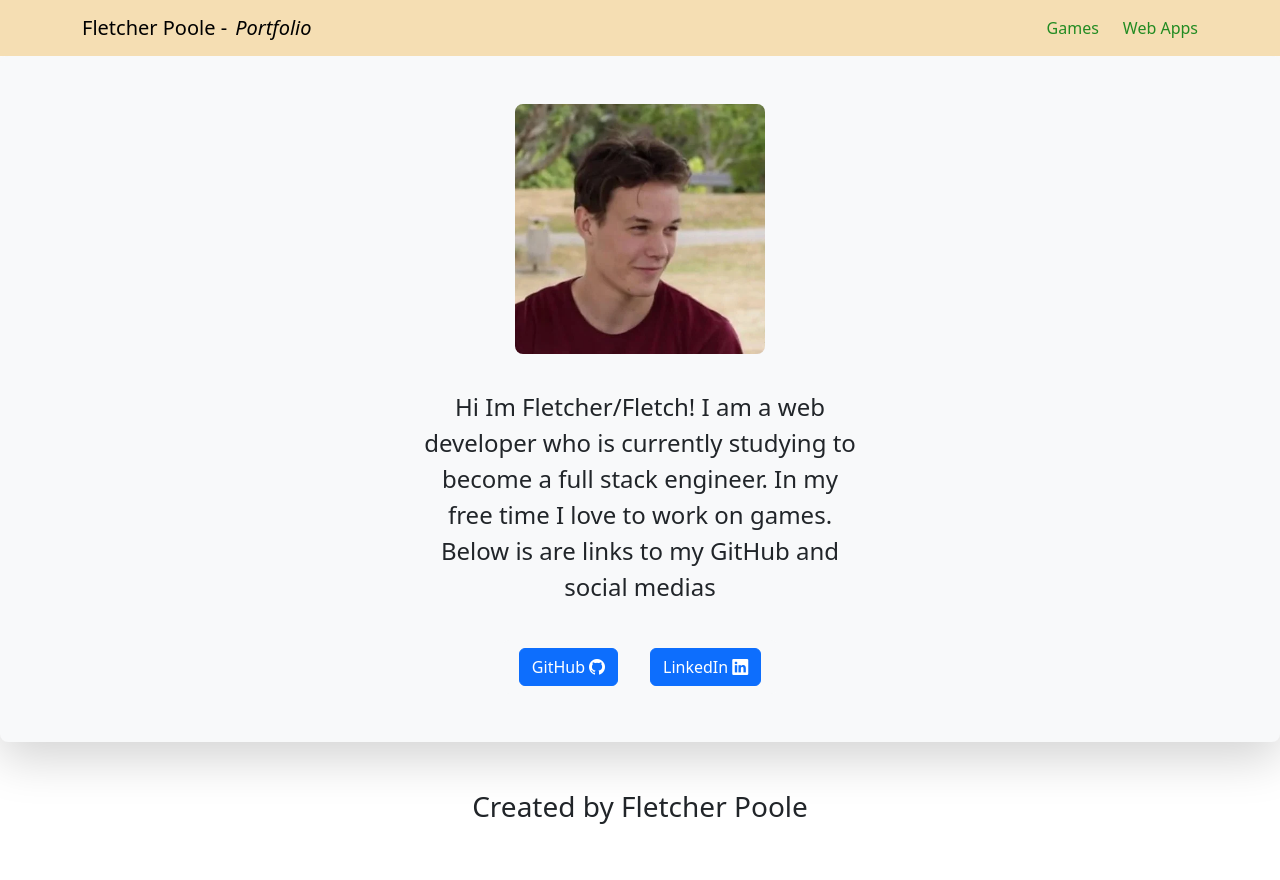
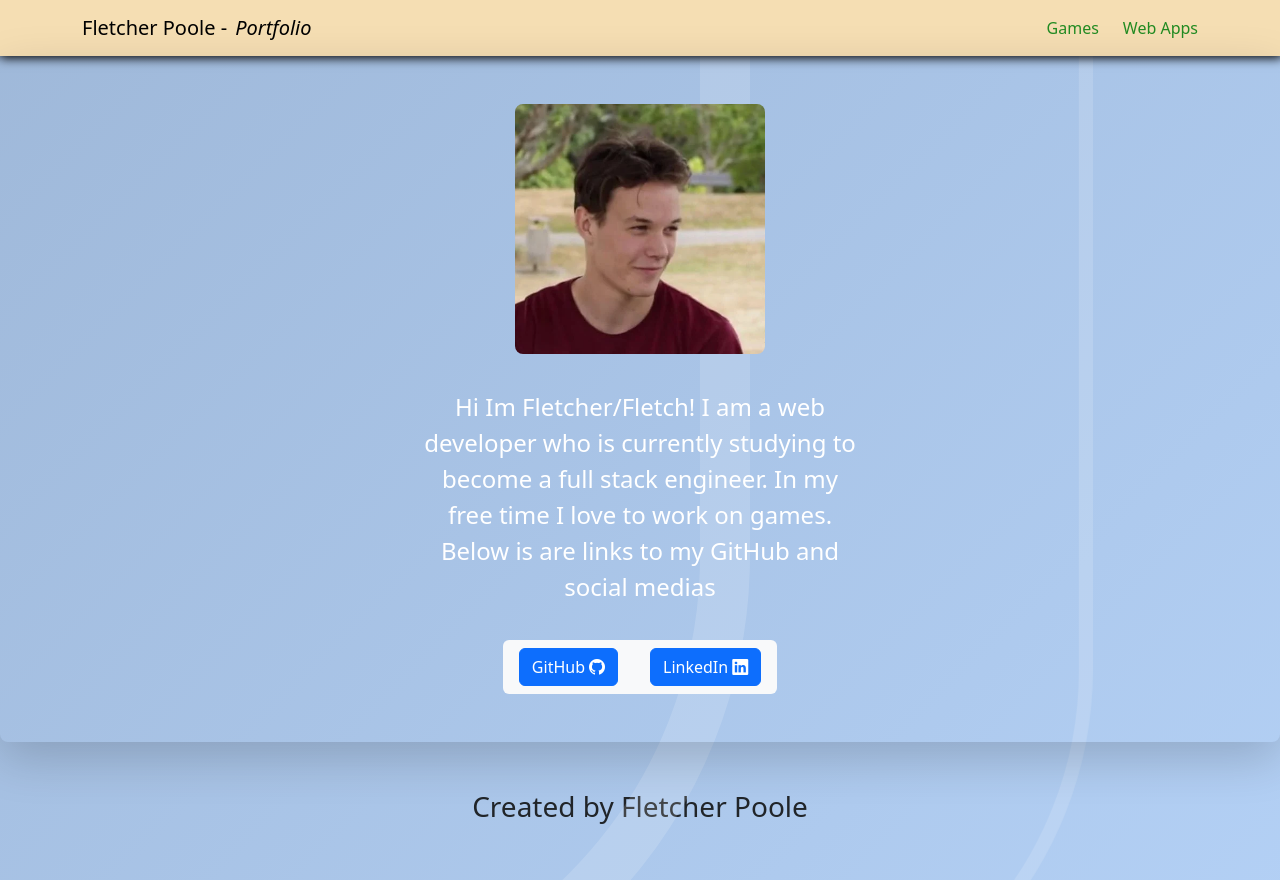
Before and after one commit to poole712/Portfolio, a React (Vite) app in the folder frontend/: page / in a window 1280 px wide. Built offline with nearby package versions, Linux system fonts and the light colour scheme.

Commit message:
Refactor CSS styles and enhance layout with animated bubbles

```diff
--- a/frontend/src/App.css
+++ b/frontend/src/App.css
@@ -1,4 +1,6 @@
-html, body, #root {
+html,
+body,
+#root {
   height: 100%;
   margin: 0;
 }
@@ -7,7 +9,13 @@ html, body, #root {
   font-size: small;
 }
 
+.home {
+  position: relative;
+  z-index: 1;
+}
+
 .about-me-box {
+  color: white;
   width: 40%;
   font-size: x-large;
   margin: 20px;
@@ -17,8 +25,87 @@ html, body, #root {
 
 .layout {
   min-height: 100%;
+  z-index: 1;
   display: flex;
+  position: relative;
   flex-direction: column;
+  background: linear-gradient(315deg, #b3d0f5 3%, #7688a0 80%);
+  animation: gradient 15s ease infinite;
+  background-size: 400% 400%;
+  background-attachment: fixed;
+}
+
+.bubble {
+  z-index: 0;
+  border-radius: 100px 100px 100px 100px;
+  border-color: rgb(255, 255, 255);
+  border-width: 10px;
+  border-style: solid;
+  transform: translate(-150px, -100px);
+  width: 300px;
+  height: 300px;
+  zoom: 500%;
+  animation: wave 30s ease infinite;
+  position: fixed;
+  opacity: 15%;
+}
+
+@keyframes wave {
+  2% {
+    transform: translate(-150px, -100px);
+    border-radius: 100px 100px 100px 100px;
+    border-width: 1px;
+  }
+
+  25% {
+    transform: translate(0px, -100px);
+    border-radius: 100px 100px 50px 50px;
+
+    border-width: 5px;
+  }
+
+  50% {
+    transform: translate(150px, -100px);
+    border-radius: 100px 100px 0 0;
+
+    border-width: 10px;
+  }
+
+  75% {
+    transform: translate(0px, -100px);
+    border-radius: 100px 100px 50px 50px;
+
+    border-width: 5px;
+  }
+
+  100% {
+    transform: translate(-150px, -100px);
+    border-radius: 100px 100px 100px 100px;
+
+    border-width: 10px;
+  }
+}
+
+.bubble:nth-child(1) {
+  animation-delay: 0s;
+}
+.bubble:nth-child(2) {
+  animation-delay: 3s;
+}
+.bubble:nth-child(3) {
+  animation-delay: 7s;
+}
+
+@keyframes gradient {
+  0% {
+    background-position: 0% 0%;
+  }
+  50% {
+    background-position: 100% 100%;
+  }
+  100% {
+    background-position: 0% 0%;
+  }
 }
 
 .content {
@@ -27,7 +114,10 @@ html, body, #root {
 
 .navbar {
   display: flex;
+  z-index: 1;
   align-items: center;
+  box-shadow: 0.5px 0.5px 10px 1px black;
+  position: relative;
 }
 
 .my-nav-bar {
@@ -57,7 +147,9 @@ html, body, #root {
 }
 
 .game-block {
-  border-style: solid;
+  position: relative;
+  z-index: 6 !important;
+  border-style: groove;
   border-radius: 5px;
   border-width: 2px;
   border-color: gray;
@@ -86,7 +178,7 @@ html, body, #root {
   display: block;
   margin-top: 5px;
   text-align: center;
-  background-color:#CCE2FF;
+  background-color: #cce2ff;
   border-radius: 0 0 5px 5px;
   border-style: solid;
   border-width: 1px;
--- a/frontend/src/App.tsx
+++ b/frontend/src/App.tsx
@@ -3,7 +3,7 @@ import "./App.css";
 function App() {
   return (
     <>
-      <div className="p-5 text-center rounded-3 bg-light shadow shadow-lg">
+      <div className="p-5 text-center rounded-3 shadow shadow-lg home">
         <img
           src="/Me2.png"
           alt="Bootstrap Logo"
--- a/frontend/src/layouts/Layout.tsx
+++ b/frontend/src/layouts/Layout.tsx
@@ -7,6 +7,9 @@ export default function Layout() {
     <div className="layout">
       <Navbar />
       <main className="content">
+        <div className="bubble"></div>
+        <div className="bubble"></div>
+        <div className="bubble"></div>
         <Outlet />
       </main>
       <Footer />
```
